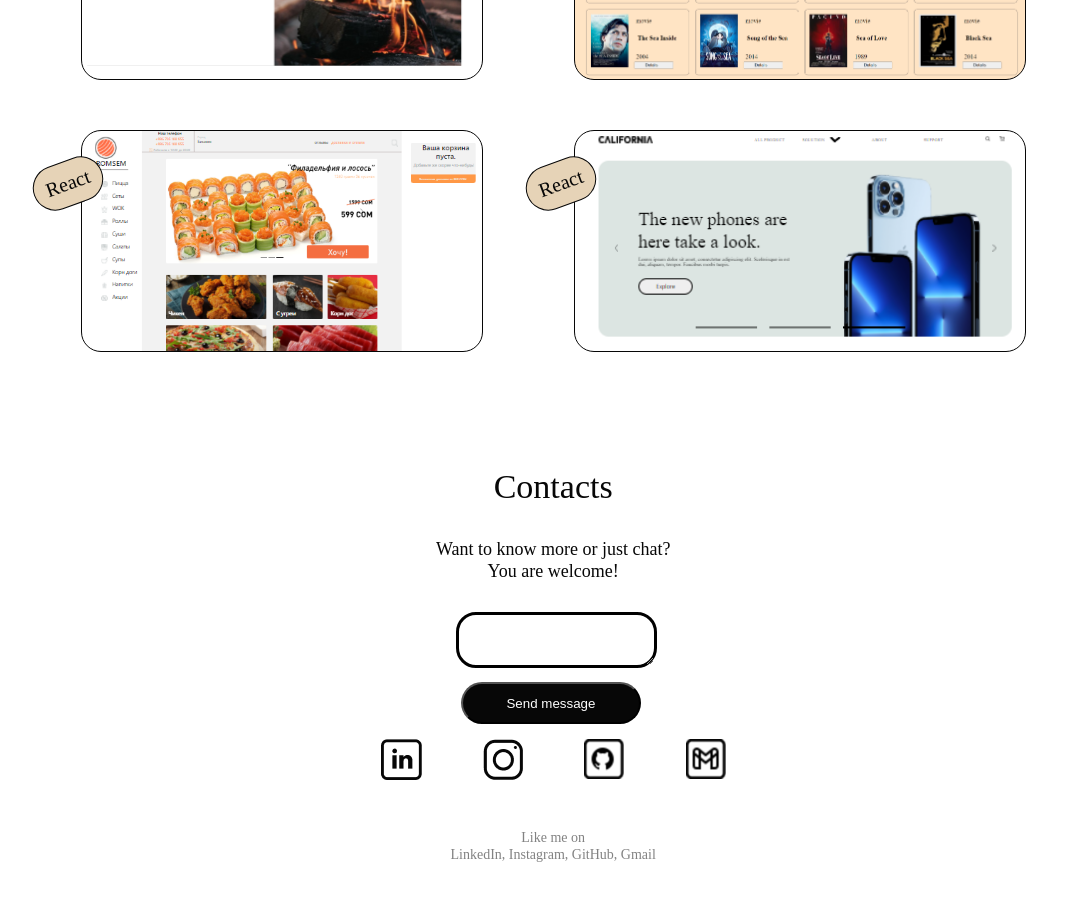
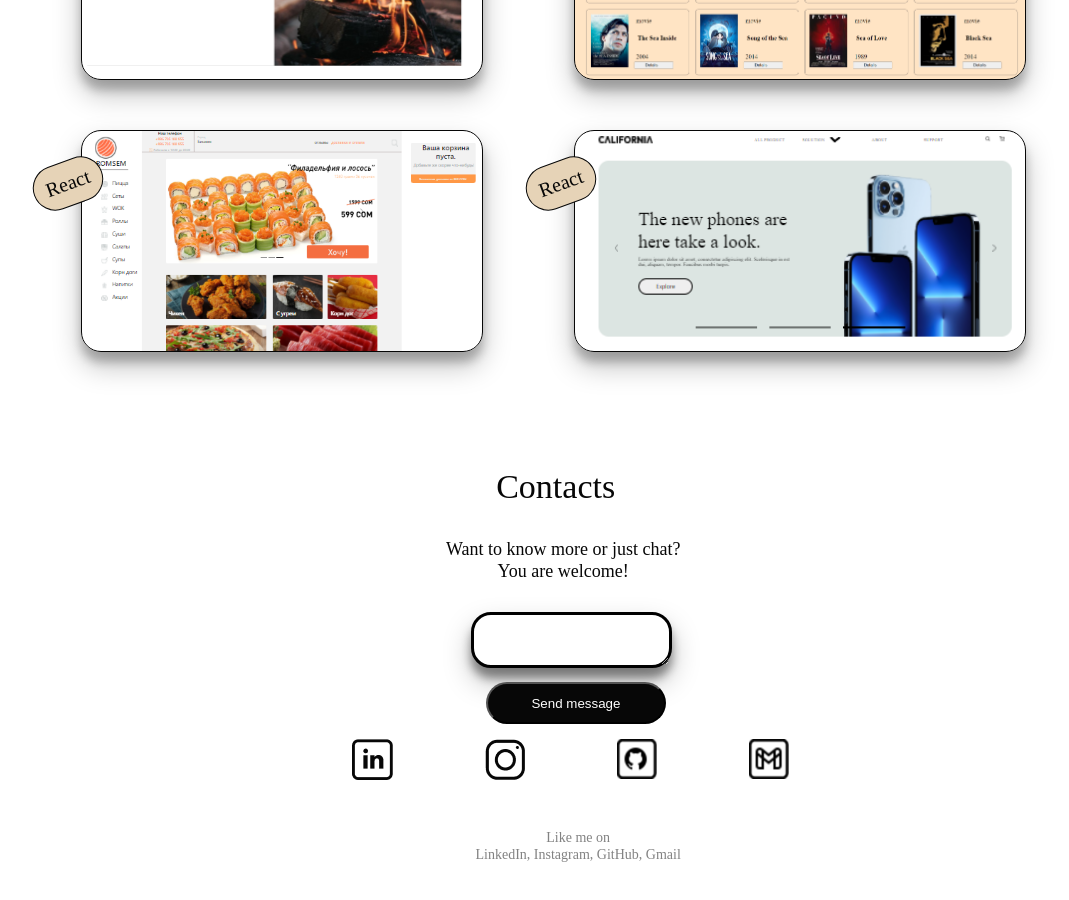
Before and after one commit to AnastasiyaZvorskaya/portfolio.react, a React (Create React App) app: page /portfolio in a window 1280 px wide. Shown: the part 300-1200 px from the top of the page, without its empty margins (170-1239 px from the left). Built offline with nearby package versions, Linux system fonts and the light colour scheme.

Commit message:
Update style.css

```diff
--- a/src/components/style.css
+++ b/src/components/style.css
@@ -75,6 +75,7 @@ hr {
     display: flex;
     justify-content: space-between;
     margin-top: 50px;
+    box-shadow: 0 14px 28px rgba(0,0,0,0.5), 0 10px 10px rgba(0,0,0,0.65);
 
 }
 
@@ -188,8 +189,8 @@ hr {
 .footer {
     display: flex;
     flex-direction: column;
-    width: 345px;
-    margin: 114px 300px 0 300px;
+    width: 700px;
+    margin: 114px 100px 0 100px;
 
 }
 
@@ -199,12 +200,13 @@ hr {
     line-height: 42px;
     text-align: center;
     color: #070707;
-    margin: 0 0 30px 0;
+    margin: 0 0 30px 50px;
 }
 
 .network_img {
     display: flex;
-    justify-content: space-between;
+    justify-content: space-evenly;
+    margin-left: 80px;
 }
 
 .foofer_text {
@@ -213,19 +215,25 @@ hr {
     line-height: 22px;
     text-align: center;
     color: #070707;
-    margin: 0 0 30px 0;
+    margin: 0 0 30px 65px;
 }
 
 .footer_btn {
     width: 180.5px;
     height: 42px;
     border-radius: 30px;
-    margin-left: 80px;
+    margin-left: 305px;
     margin-bottom: 15px;
     background: #070707;
     color: #FFFFFF;
+
 }
 
+.footer_btn:hover {
+box-shadow: 4px 4px white, 6px 6px rgb(56, 53, 35);
+top: -40px;
+left: -40px;
+}
 .footer_network {
     font-family: 'Gilroy-Medium';
     font-size: 14px;
@@ -233,6 +241,41 @@ hr {
     text-align: center;
     color: #828282;
     margin-top: 45px;
+    margin-left: 95px;
+}
+.textarea {
+    margin-left: 290px;
+    border: 3px solid black;
+    margin-bottom: 10px;
+    border-radius: 20px;
+    padding: 10px;
+    box-shadow: 0 14px 28px rgba(0,0,0,0.25), 0 10px 10px rgba(0,0,0,0.4);
+}
+
+.img_user{
+    display: flex;
+    flex-direction: column;
+    width: 60px;
+    height: 60px;
+    padding: 15px;
+}
+.text_new {
+    border-radius: 20px;
+    padding: 5px;
+    width: 70%;
+    height: 80px;
+    border: 1px solid black;
+   /*  margin-left: 70px; */
+    margin-bottom: 15px;
+    box-shadow: 0 14px 28px rgba(0,0,0,0.25), 0 10px 10px rgba(0,0,0,0.22);
+
+}
+.newPost{
+    display: flex;
+}
+.timeFooter{
+    color: #070707;
+
 }
 
 /* раздел скилов */
@@ -313,6 +356,7 @@ hr {
     height: 220px;
     border: #070707 1px solid;
     border-radius: 20px;
+    box-shadow: 0 14px 28px rgba(0,0,0,0.25), 0 10px 10px rgba(0,0,0,0.22);
 }
 
 .img_portfolio_one:hover {
@@ -321,6 +365,7 @@ hr {
     width: 400px;
     height: 545px;
     border: #070707 1px solid;
+    box-shadow: 0 14px 28px rgba(0,0,0,0.25), 0 10px 10px rgba(0,0,0,0.22);
 
 }
 
@@ -332,6 +377,7 @@ hr {
     height: 220px;
     border: #070707 1px solid;
     border-radius: 20px;
+    box-shadow: 0 14px 28px rgba(0,0,0,0.25), 0 10px 10px rgba(0,0,0,0.22);
 }
 
 .img_portfolio_two:hover {
@@ -340,6 +386,7 @@ hr {
     width: 375px;
     height: 550px;
     border: #070707 1px solid;
+    box-shadow: 0 14px 28px rgba(0,0,0,0.25), 0 10px 10px rgba(0,0,0,0.22);
 
 }
 
@@ -351,6 +398,7 @@ hr {
     height: 220px;
     border: #070707 1px solid;
     border-radius: 20px;
+    box-shadow: 0 14px 28px rgba(0,0,0,0.25), 0 10px 10px rgba(0,0,0,0.22);
 }
 
 .img_portfolio_three:hover {
@@ -359,6 +407,7 @@ hr {
     width: 400px;
     height: 560px;
     border: #070707 1px solid;
+    box-shadow: 0 14px 28px rgba(0,0,0,0.25), 0 10px 10px rgba(0,0,0,0.22);
 }
 
 .img_portfolio_four {
@@ -369,6 +418,7 @@ hr {
     height: 220px;
     border: #070707 1px solid;
     border-radius: 20px;
+    box-shadow: 0 14px 28px rgba(0,0,0,0.25), 0 10px 10px rgba(0,0,0,0.22);
 }
 
 .img_portfolio_four:hover {
@@ -377,6 +427,7 @@ hr {
     width: 400px;
     height: 560px;
     border: #070707 1px solid;
+    box-shadow: 0 14px 28px rgba(0,0,0,0.25), 0 10px 10px rgba(0,0,0,0.22);
 }
 
 .portfolio_text {
@@ -399,24 +450,3 @@ hr {
     width: 50px;
     margin-left: -50px;
 }
-
-.textarea {
-    margin-left: 75px;
-    border: 3px solid black;
-    margin-bottom: 10px;
-    border-radius: 20px;
-    padding: 10px;
-}
-
-.text_btn {
-    border-radius: 20px;
-    padding: 5px;
-    width: 200px;
-    height: 100%;
-    border: 1px solid black;
-    margin-left: 70px;
-    margin-bottom: 15px;
-
-
-
-}
```
